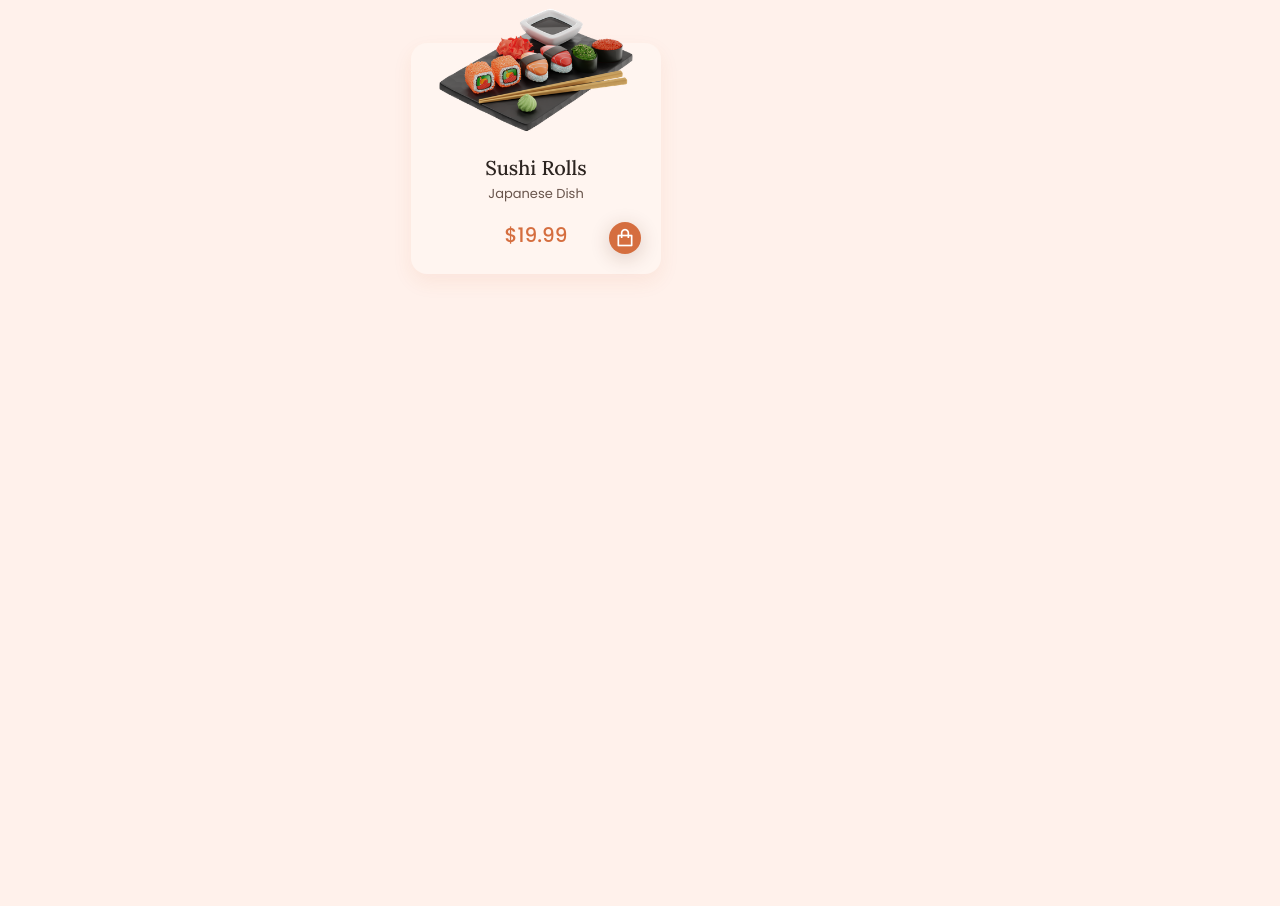
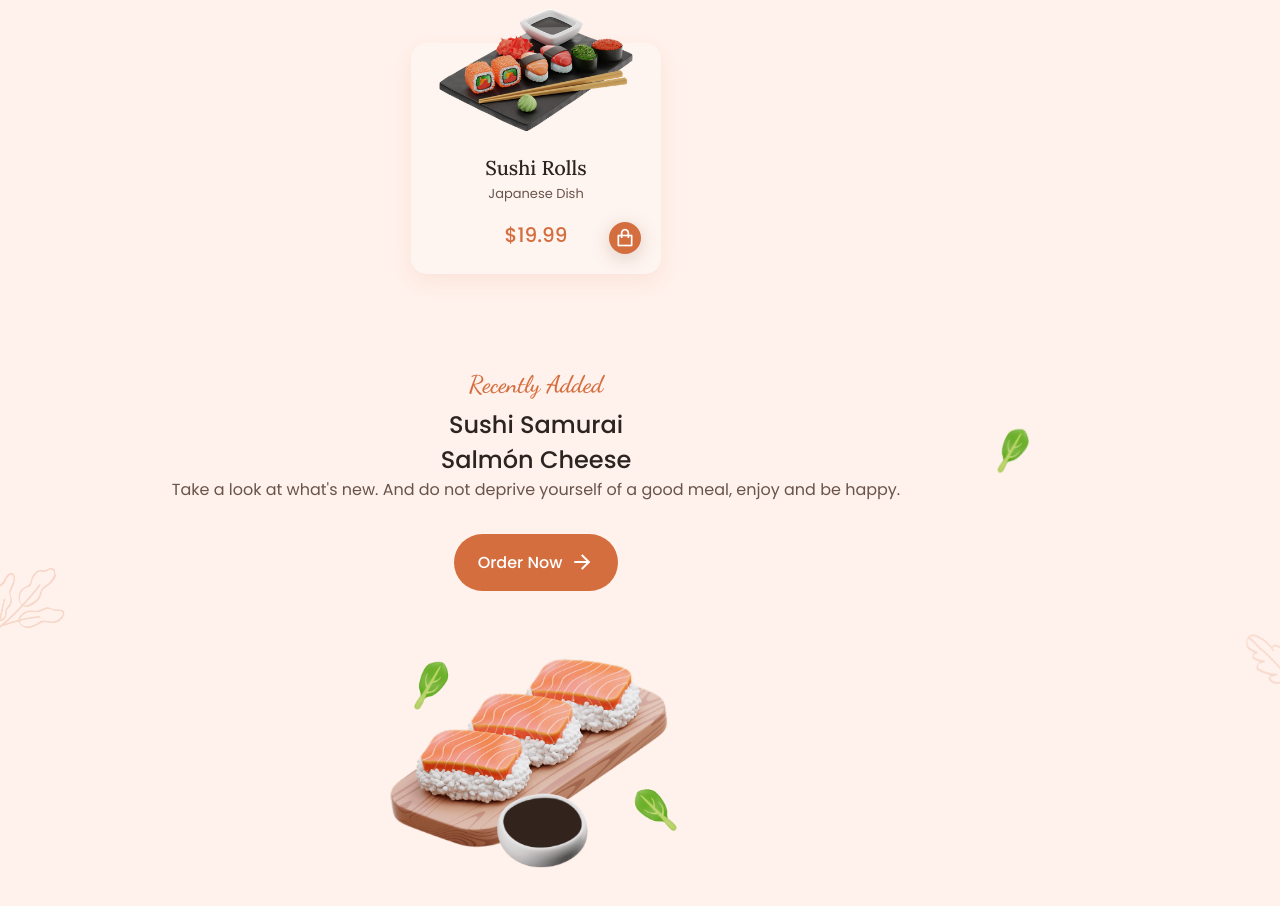
Before and after one commit to LeinadAlberto/Responsive-Sushi-Restaurant-Website-Design-Using-HTML-CSS-JS, a plain HTML site: page index.html in a window 1280 px wide. Shown: the part 2152-3058 px from the top of the page. Before the commit the page ends 2634 px from the top, so only its background shows below. Drawn offline with nearby package versions, Linux system fonts and the light colour scheme.

Commit message:
Recently section completed

```diff
--- a/assets/css/styles.css
+++ b/assets/css/styles.css
@@ -447,7 +447,55 @@ img {
 }
 
 /*=============== RECENTLY ===============*/
+.recently {
+	position: relative;
+}
 
+.recently__container {
+	row-gap: 4rem;
+}
+
+.recently__data {
+	position: relative;
+	text-align: center;
+}
+
+.recently__description {
+	margin-bottom: 2rem;
+}
+
+.recently__data-img {
+	width: 25px;
+	position: absolute;
+	top: 3.5rem;
+	right: 1.5rem;
+	transform: rotate(30deg);
+}
+
+.recently__img {
+	width: 300px;
+	justify-self: center;
+}
+
+.recently__leaf-1,
+.recently__leaf-2 {
+	position: absolute;
+	opacity: .2;
+}
+
+.recently__leaf-1 {
+	width: 80px;
+	top: 17rem;
+	left: -1rem;
+	transform: rotate(15deg);
+}
+
+.recently__leaf-2 {
+	width: 40px;
+	right: -1rem;
+	bottom: 12rem;
+	transform: rotate(-30deg);
+}
 
 /*=============== NEWSLETTER ===============*/
 
--- a/index.html
+++ b/index.html
@@ -247,6 +247,38 @@
                 <!--==================== RECENTLY ====================-->
                 <section class="recently section" id="recently">
 
+                    <div class="recently__container container grid">
+
+                        <div class="recently__data">
+
+                            <span class="section__subtitle">Recently Added</span>
+
+                            <h2 class="">
+                                Sushi Samurai <br>
+                                Salmón Cheese
+                            </h2>
+
+                            <p class="recently__description">
+                                Take a look at what's new. And do not deprive
+                                yourself of a good meal, enjoy and be happy.
+                            </p>
+
+                            <a href="#" class="button">
+                                Order Now <i class="ri-arrow-right-line"></i>
+                            </a>
+
+                            <img src="assets/img/spinach-leaf.png" alt="recently image" class="recently__data-img">
+
+                        </div><!-- /.recently__data -->
+
+                        <img src="assets/img/recently-salmon-sushi.png" alt="recently image" class="recently__img">
+
+                    </div><!-- /.recently__container -->
+
+                    <img src="assets/img/leaf-branch-2.png" alt="recently image" class="recently__leaf-1">
+
+                    <img src="assets/img/leaf-branch-3.png" alt="recently image" class="recently__leaf-2">
+
                 </section>
 
                 <!--==================== NEWSLETTER ====================-->
```
